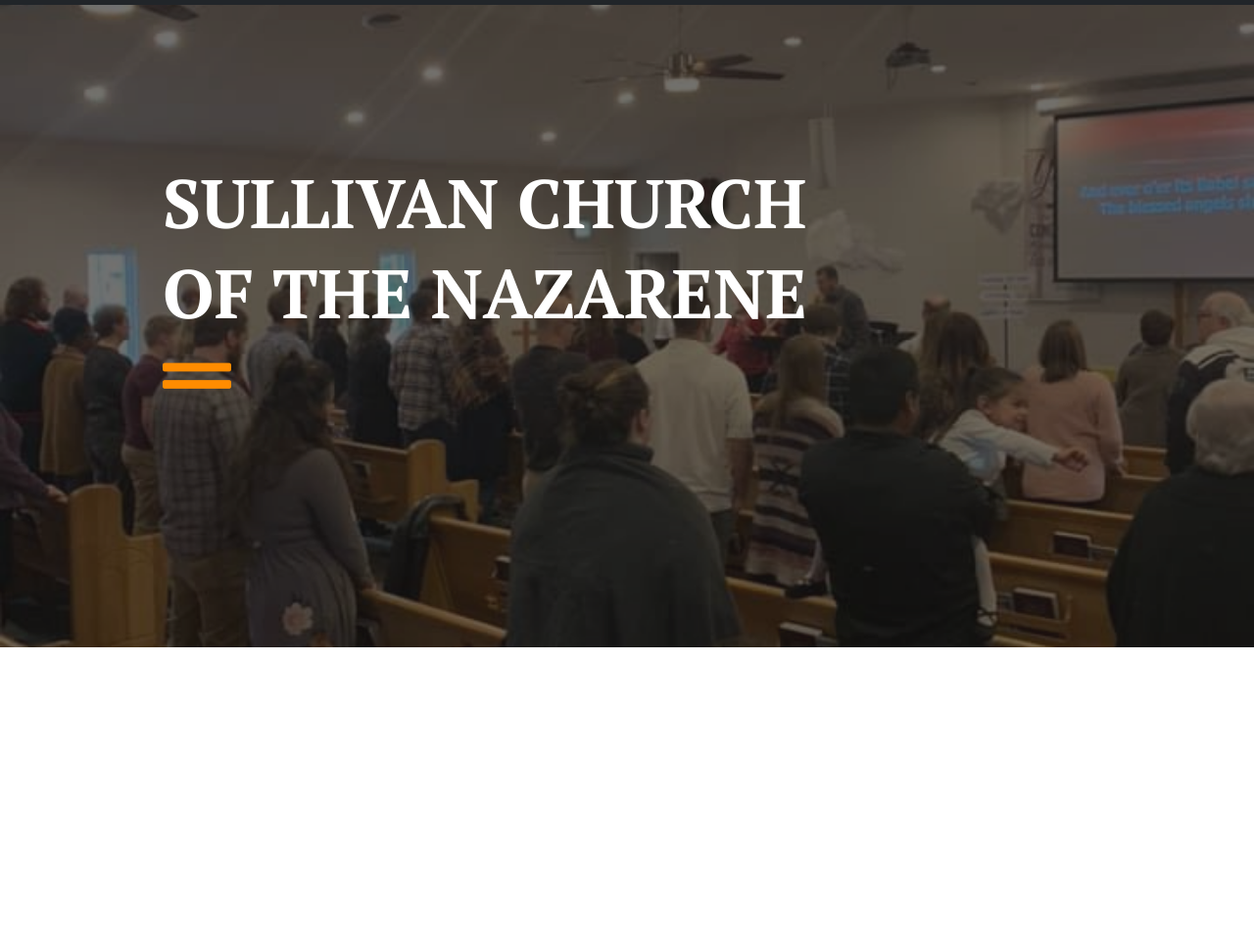
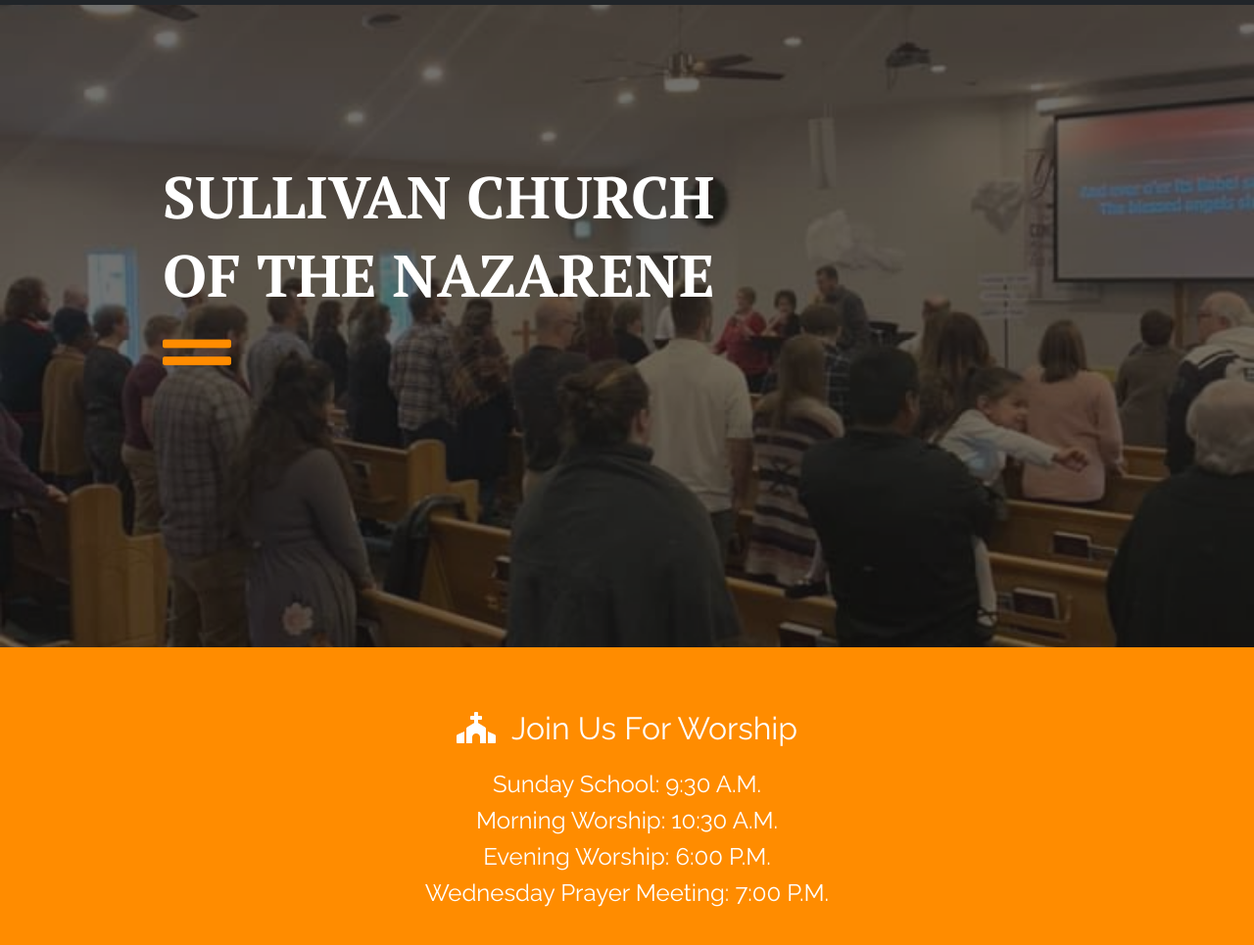
Before and after one commit to ConnerFoster/churchSite, a plain HTML site: page index.html in a window 1280 px wide. Shown: the part 57-1022 px from the top of the page at 98% size. Before the commit the page ends 800 px from the top, so only its background shows below. Drawn offline with nearby package versions, Linux system fonts and the light colour scheme.

Commit message:
rellax added in, landing finished, 2nd section added

```diff
--- a/index.html
+++ b/index.html
@@ -23,7 +23,7 @@
     <title>SullivanNaz</title>
   </head>
   <body>
-    <nav class="navbar navbar-expand-lg navbar-dark bg-dark">
+    <nav class="navbar navbar-expand-lg navbar-dark bg-dark sticky-top">
       <div class="container">
         <a class="navbar-brand ms-5" href="#">
           <img
@@ -61,7 +61,7 @@
       </div>
     </nav>
 
-    <section class="section-1 rellax" data-rellax-speed="-1">
+    <section class="section-landing">
       <div class="content rellax container" data-rellax-speed="5">
         <h1>SULLIVAN CHURCH</h1>
         <h1>OF THE NAZARENE</h1>
@@ -69,6 +69,19 @@
       </div>
     </section>
 
+    <section class="section-about rellax" data-rellax-speed="5">
+      <div class="container about-content">
+        <h2>
+          <i class="fas fa-church" style="padding-right: 0.5em"></i>Join Us For
+          Worship
+        </h2>
+        <h4 style="padding-top: 1rem">Sunday School: 9:30 A.M.</h4>
+        <h4>Morning Worship: 10:30 A.M.</h4>
+        <h4>Evening Worship: 6:00 P.M.</h4>
+        <h4>Wednesday Prayer Meeting: 7:00 P.M.</h4>
+      </div>
+    </section>
+    <script src="app.js" defer></script>
     <script
       src="https://cdn.jsdelivr.net/npm/bootstrap@5.0.0/dist/js/bootstrap.bundle.min.js"
       integrity="sha384-p34f1UUtsS3wqzfto5wAAmdvj+osOnFyQFpp4Ua3gs/ZVWx6oOypYoCJhGGScy+8"
--- a/style.css
+++ b/style.css
@@ -2,10 +2,14 @@
 @import url("https://fonts.googleapis.com/css2?family=Open+Sans&display=swap");
 @import url("https://fonts.googleapis.com/css2?family=Raleway&display=swap");
 
-.section-1 {
+.section-landing {
   width: 100%;
   min-height: 41em;
   background: url("bg1.png") no-repeat center center/cover;
+}
+.section-about {
+  background-color: darkorange;
+  color: white;
 }
 .content {
   padding-top: 10rem;
@@ -14,7 +18,7 @@
   color: white;
 }
 h1 {
-  font-size: 70px !important;
+  font-size: 60px !important;
   font-family: "PT Serif", serif;
 }
 .accent {
@@ -24,3 +28,15 @@
 li {
   font-family: "Raleway", sans-serif;
 }
+.about-content {
+  text-align: center;
+  font-family: "Raleway", sans-serif !important;
+  padding-top: 4rem;
+  padding-bottom: 4rem;
+}
+.church {
+  border: 2px solid white;
+  border-radius: 50%;
+  height: 3rem;
+  width: auto;
+}
```
Also changed, not shown: public/church.jpg (added).
